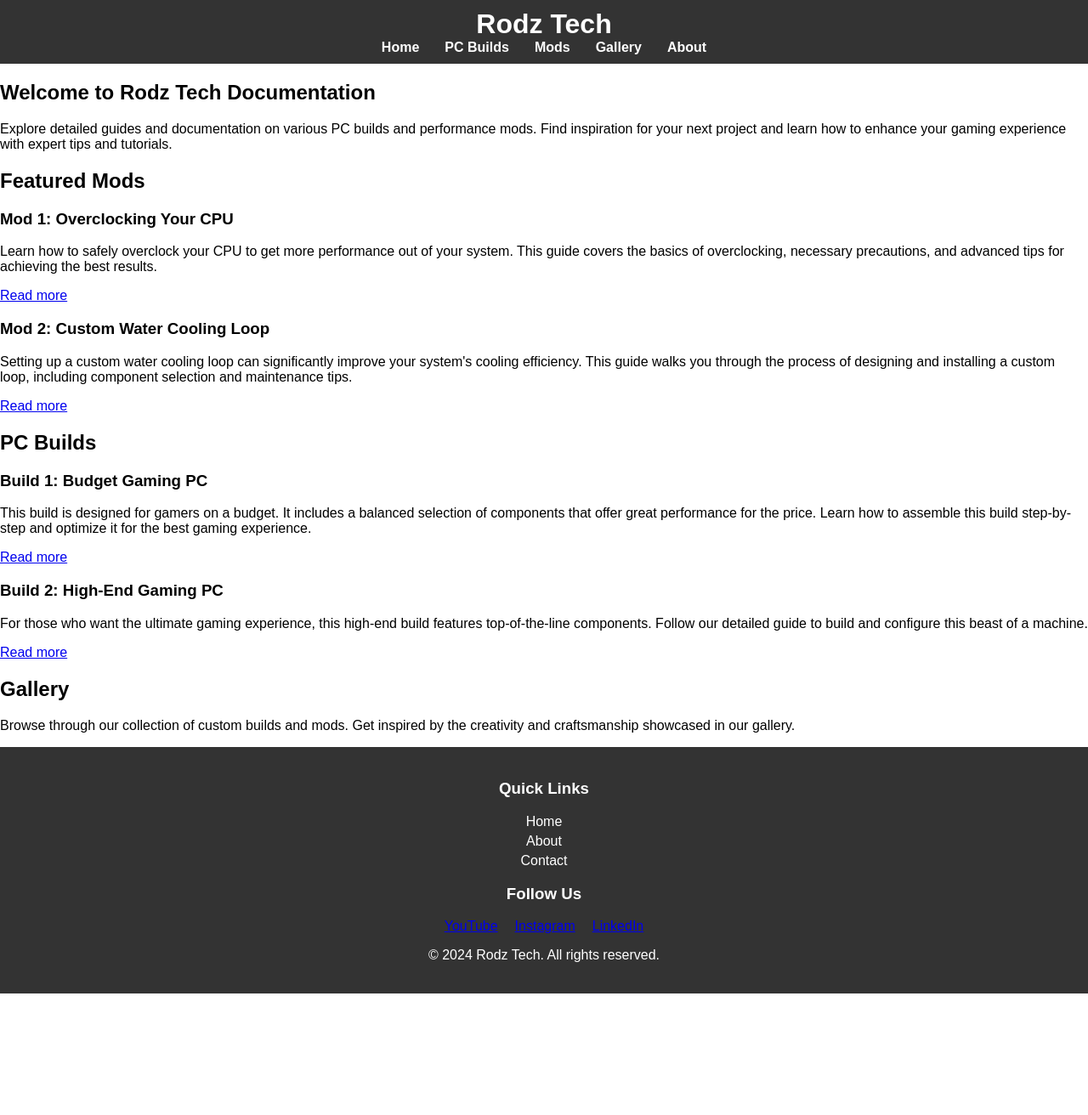
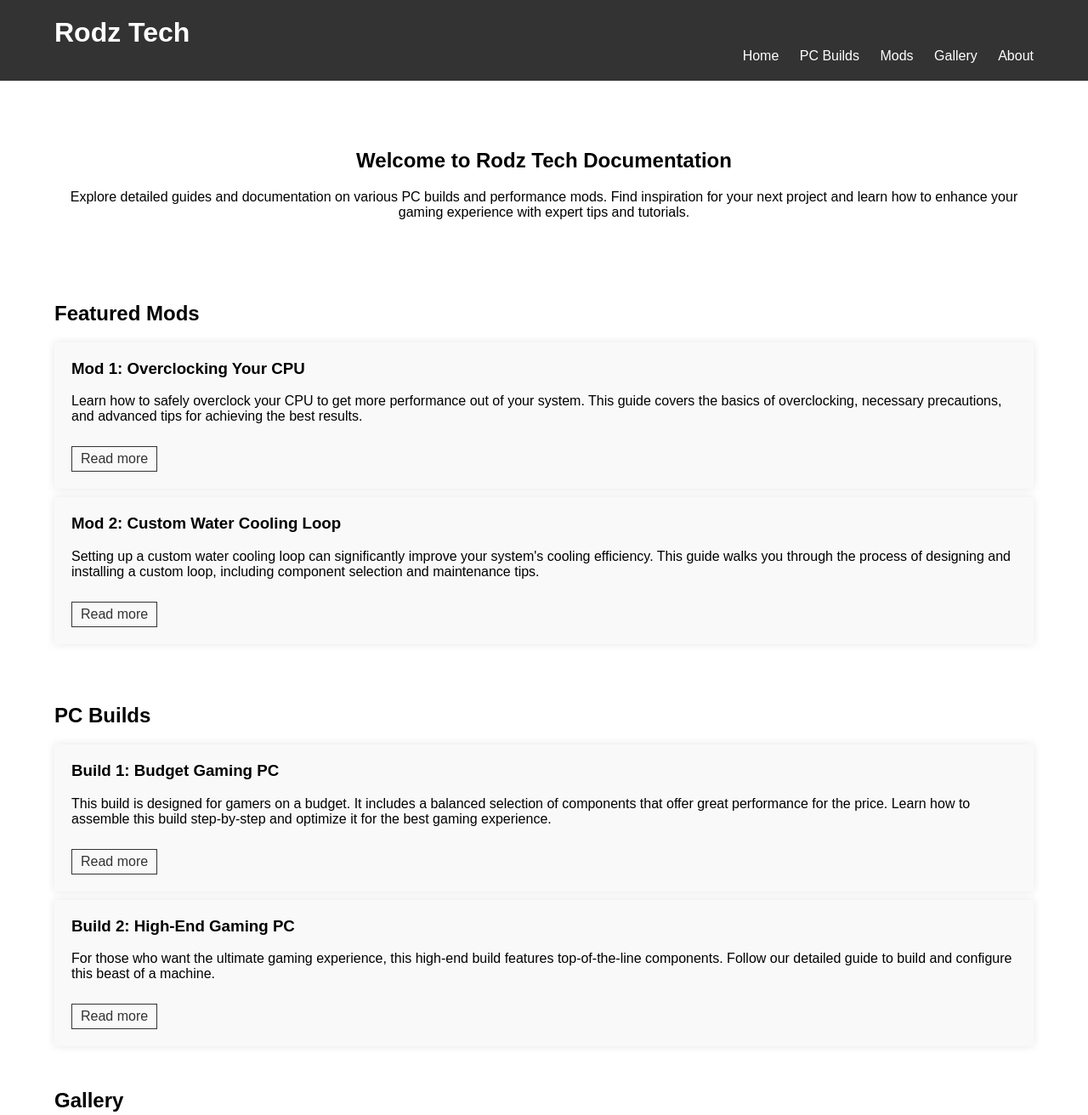
Before and after one commit to RodzTechServices/Home, a plain HTML site: page index.html in a window 1280 px wide. Shown: the top 1312 px of the page at 85% size. Before the commit the page ends 1169 px from the top, so only its background shows below. Drawn offline with Linux system fonts and the light colour scheme.

Commit message:
Update styles.css

```diff
--- a/styles.css
+++ b/styles.css
@@ -2,131 +2,111 @@ body {
     font-family: Arial, sans-serif;
     margin: 0;
     padding: 0;
-    box-sizing: border-box;
+}
+
+.container {
+    width: 90%;
+    max-width: 1200px;
+    margin: 0 auto;
 }
 
 header {
-    background: #333;
+    background-color: #333;
     color: #fff;
-    padding: 10px 0;
-    text-align: center;
+    padding: 20px 0;
+    overflow: hidden;
 }
 
-header .logo h1 {
+.logo h1 {
+    display: inline-block;
     margin: 0;
 }
 
+nav {
+    float: right;
+}
+
 nav ul {
-    list-style: none;
+    list-style-type: none;
     padding: 0;
     margin: 0;
-    display: flex;
-    justify-content: center;
 }
 
 nav ul li {
-    margin: 0 15px;
+    display: inline-block;
+    margin-left: 20px;
 }
 
 nav ul li a {
     color: #fff;
     text-decoration: none;
-    font-weight: bold;
 }
 
-#hero {
-    position: relative;
-    text-align: center;
-    color: white;
+main {
+    padding: 20px 0;
 }
 
-.hero-image {
-    width: 100%;
-    height: auto;
+.introduction {
+    text-align: center;
+    padding: 40px 0;
 }
 
-.hero-text {
-    position: absolute;
-    top: 50%;
-    left: 50%;
-    transform: translate(-50%, -50%);
-    background: rgba(0, 0, 0, 0.5);
-    padding: 20px;
-    border-radius: 10px;
+.docs {
+    padding: 20px 0;
 }
 
-.cta-button {
-    display: inline-block;
-    padding: 10px 20px;
-    background: #e91e63;
-    color: #fff;
-    text-decoration: none;
-    border-radius: 5px;
-    margin-top: 10px;
+.docs .doc-item {
+    background: #f9f9f9;
+    padding: 20px;
+    margin: 10px 0;
+    box-shadow: 0 0 10px rgba(0,0,0,0.1);
 }
 
-#featured-services {
-    padding: 50px 20px;
-    text-align: center;
+.docs .doc-item h3 {
+    margin-top: 0;
 }
 
-#featured-services h2 {
-    margin-bottom: 20px;
+.docs .doc-item a {
+    display: inline-block;
+    margin-top: 10px;
+    color: #333;
+    text-decoration: none;
+    border: 1px solid #333;
+    padding: 5px 10px;
 }
 
-.service {
-    display: inline-block;
-    width: 22%;
-    margin: 1%;
-    padding: 20px;
-    background: #f4f4f4;
-    border-radius: 10px;
+.docs .doc-item a:hover {
+    background-color: #333;
+    color: #fff;
 }
 
-.service-icon {
-    font-size: 40px;
+footer {
+    background-color: #333;
+    color: #fff;
+    padding: 20px 0;
+}
+
+.footer-links, .footer-social {
+    display: inline-block;
+    width: 45%;
+    vertical-align: top;
+}
+
+.footer-links ul, .footer-social ul {
+    list-style-type: none;
+    padding: 0;
+}
+
+.footer-links ul li, .footer-social ul li {
     margin-bottom: 10px;
 }
 
-footer {
-    background: #333;
-    color: #fff;
-    padding: 20px 0;
-    text-align: center;
-}
-
-.footer-container {
-    display: flex;
-    justify-content: space-around;
-    flex-wrap: wrap;
-}
-
-.footer-container div {
-    flex: 1;
-    padding: 10px;
-}
-
-.footer-links ul {
-    list-style: none;
-    padding: 0;
-}
-
-.footer-links ul li {
-    margin: 5px 0;
-}
-
-.footer-links ul li a {
+.footer-links ul li a, .footer-social ul li a {
     color: #fff;
     text-decoration: none;
 }
 
-.footer-social ul {
-    list-style: none;
-    padding: 0;
-    display: flex;
-    justify-content: center;
+footer p {
+    text-align: center;
+    margin-top: 20px;
 }
-
-.footer-social ul li {
-    margin: 0 10px;
-}
```
